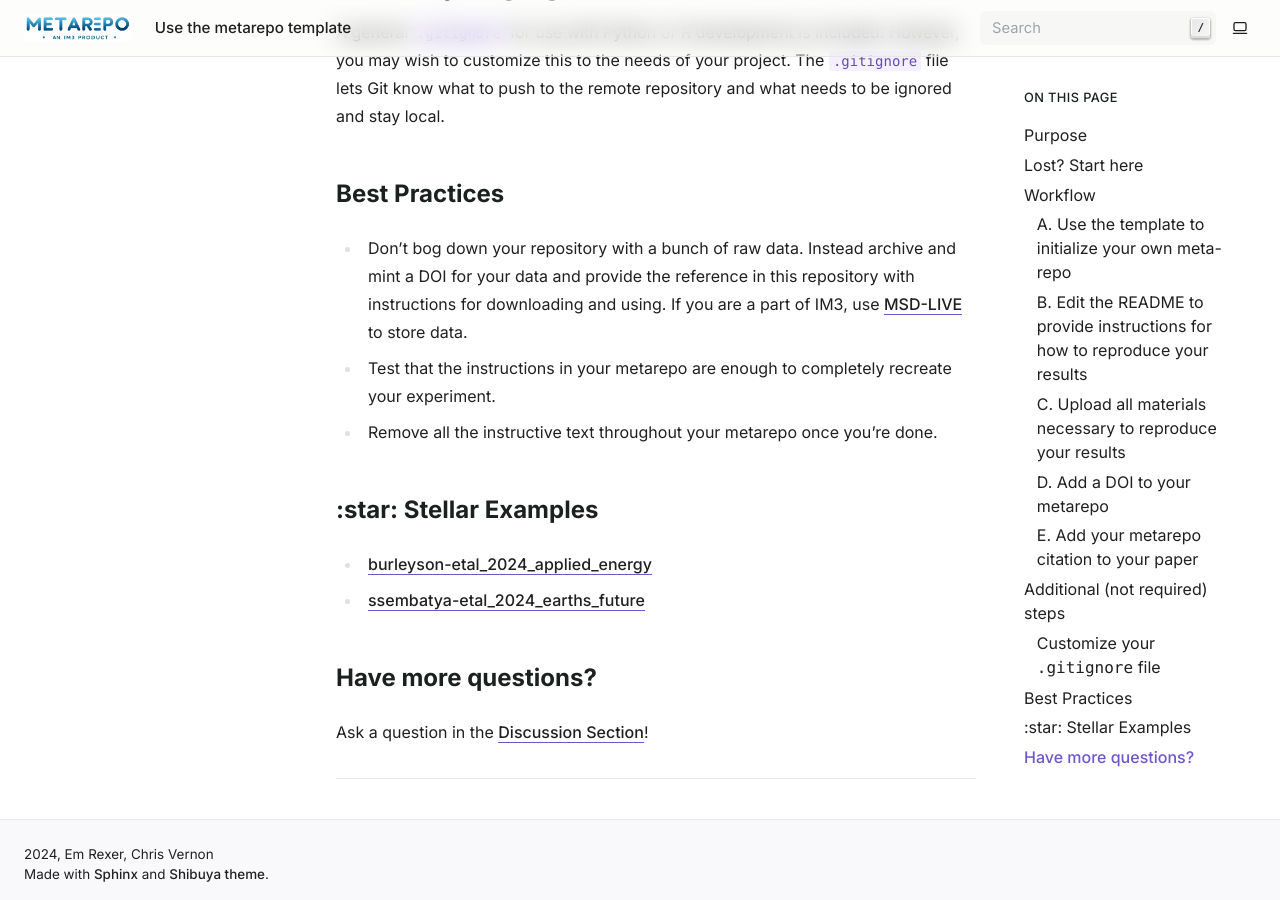
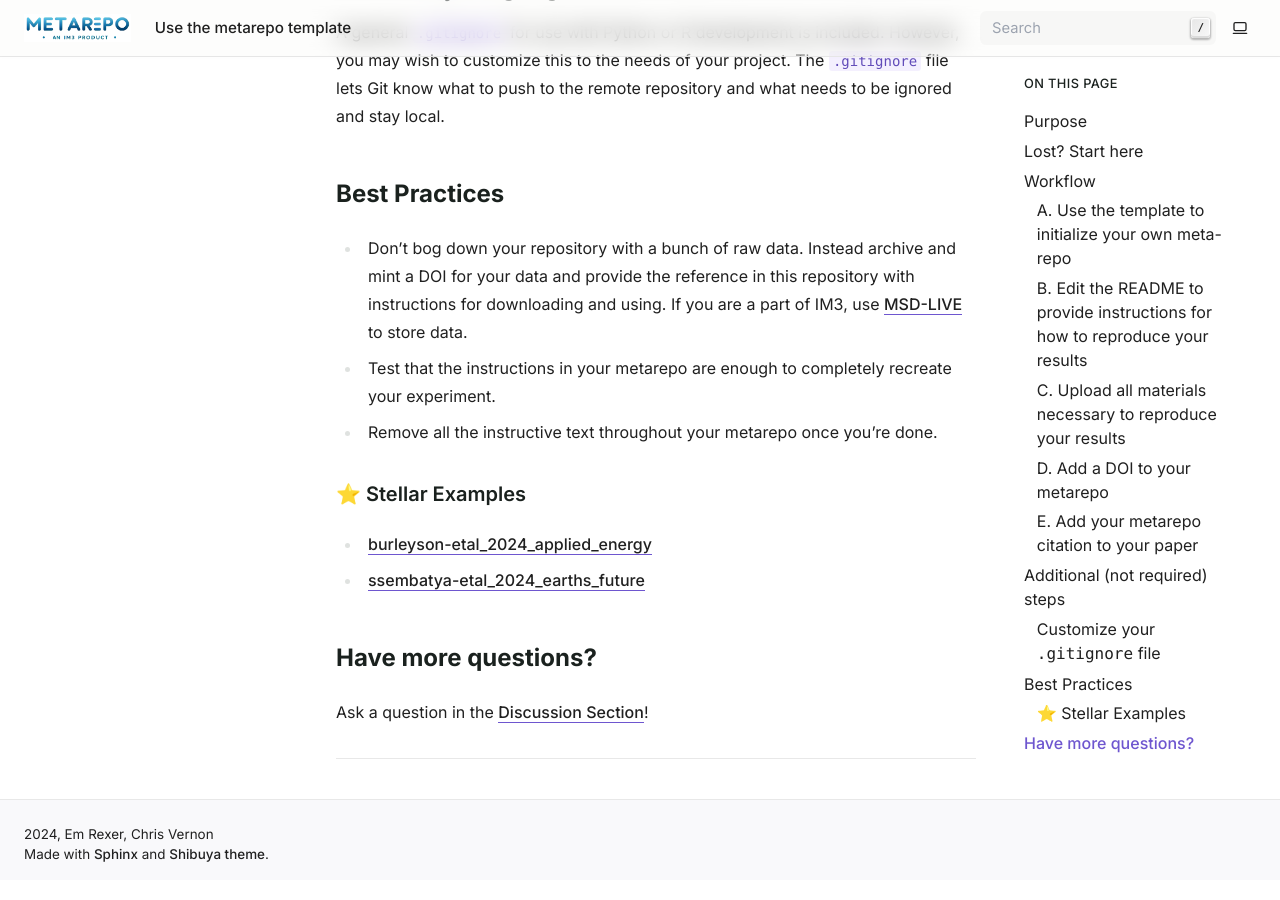
Before and after one commit to IMMM-SFA/metarepo, a Sphinx documentation site: the page built from docs/source/index.md, in a window 1280 px wide and 900 px high, scrolled down 3522 px. Built offline with Sphinx 7.4.7, drawn with Linux system fonts in a browser that asks for light colours.

Commit message:
fix emoji

````diff
--- a/docs/source/index.md
+++ b/docs/source/index.md
@@ -79,7 +79,10 @@ A general `.gitignore` for use with Python or R development is included. However
 - Remove all the instructive text throughout your metarepo once you're done.
 
 
-## :star: Stellar Examples
+```{eval-rst}
+|:star:| Stellar Examples
+=========================
+```
 
 - [burleyson-etal_2024_applied_energy](https://github.com/IMMM-SFA/burleyson-etal_2024_applied_energy)
 - [ssembatya-etal_2024_earths_future](https://github.com/IMMM-SFA/ssembatya-etal_2024_earths_future)
````
